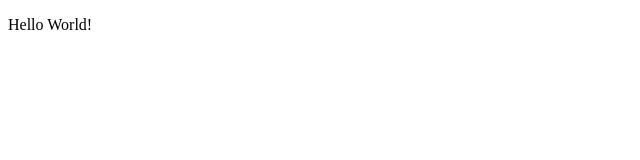
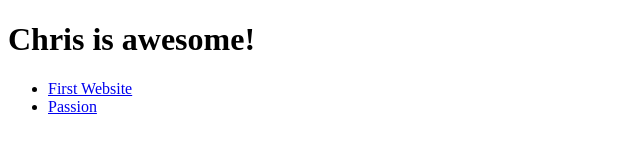
Before and after one commit to ChippyToof/homepage-web-design, a plain HTML site: page index.html in a window 1280 px wide. Shown: the whole page, without its empty margins (0-640 px from the left). Drawn offline with Linux system fonts and the light colour scheme.

Commit message:
Add past projects

```diff
--- a/index.html
+++ b/index.html
@@ -5,7 +5,11 @@
     </head>
 
     <body>
-        <p> Hello World!</p>
+        <h1> Chris is awesome! </h1>
+        <ul>
+            <li><a href="first-website/index.html"> First Website </a></li>
+            <li><a href="passion/index.html"> Passion </a></li>
     </body>
 
+
 </html>
```
Also changed, not shown: first-website/index.html (added, +10 -0 lines), passion/index.html (added, +14 -0 lines), 2 other files.
